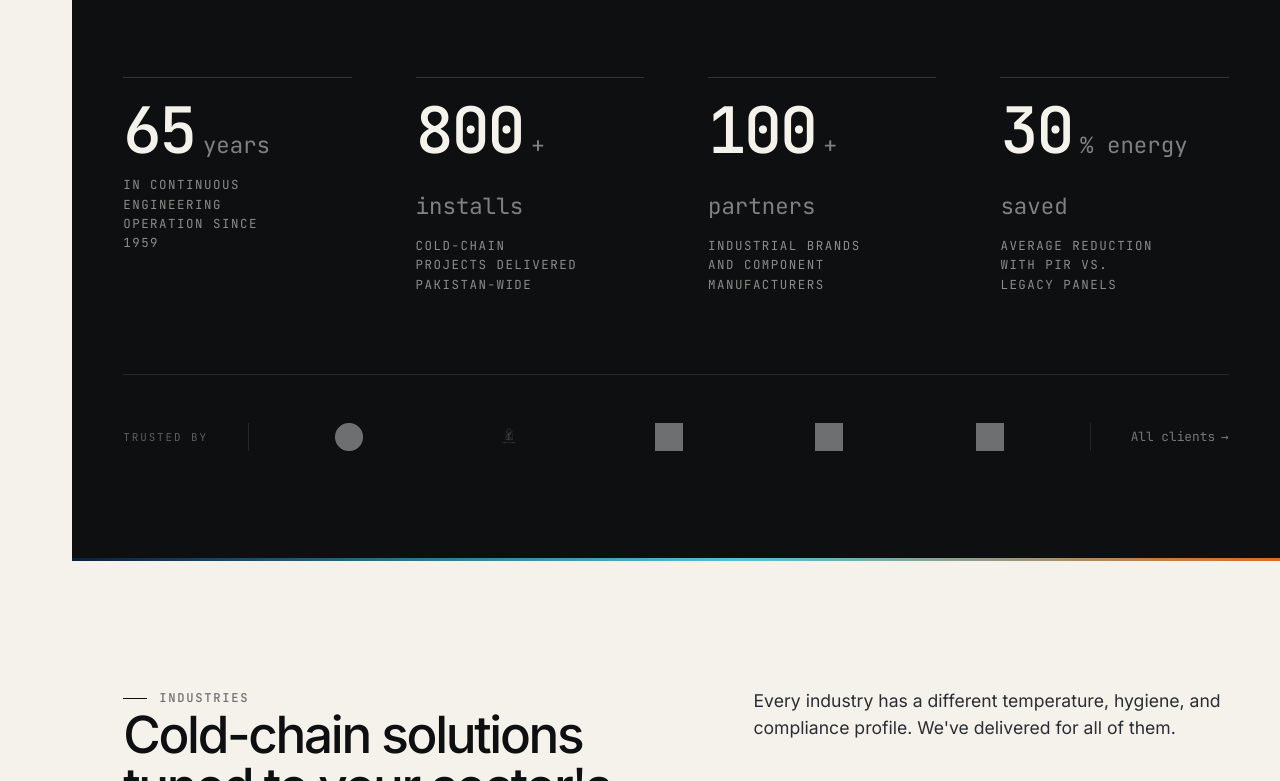
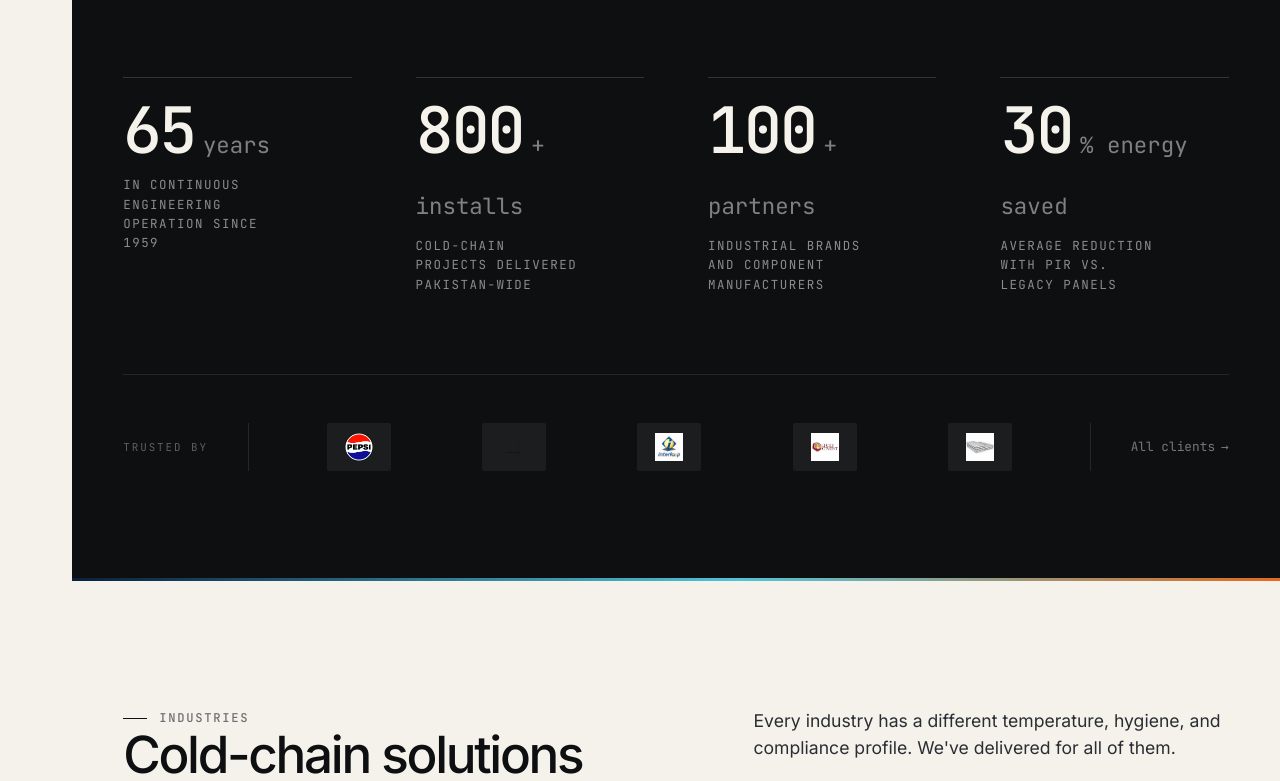
Before and after one commit to akifhazarvi/izharfoster, a plain HTML site: page index.html in a window 1280 px wide. Shown: the part 4458-5239 px from the top of the page. Drawn offline with Linux system fonts and the light colour scheme.

Commit message:
Fix trust logos — show original colours, no CSS filter
brightness(0)invert(1) destroyed logos with transparent backgrounds
(Pepsi, Sapphire = RGBA PNGs). New approach: original colours shown
at 0.7 opacity, each logo wrapped in .trust-logo-item pill with subtle
semi-transparent background so logos are legible regardless of whether
they have a white or transparent bg. Hover lifts opacity to 1.

Co-Authored-By: Claude Sonnet 4.6 <noreply@anthropic.com>

```diff
--- a/css/style.css
+++ b/css/style.css
@@ -849,20 +849,28 @@ h1, h2, h3, h4 {
   align-items: center;
   justify-content: space-around;
   gap: 0;
-  padding: 0 20px;
+  padding: 0 32px;
   border-left: 1px solid rgba(245,242,236,.1);
   border-right: 1px solid rgba(245,242,236,.1);
 }
+.trust-logo-item {
+  display: flex;
+  align-items: center;
+  justify-content: center;
+  padding: 10px 18px;
+  background: rgba(245,242,236,.06);
+  border-radius: 2px;
+  transition: background .2s;
+}
+.trust-logo-item:hover { background: rgba(245,242,236,.12); }
 .trust-logo-row img {
   height: 28px;
   width: auto;
   max-width: 90px;
   object-fit: contain;
-  filter: brightness(0) invert(1);
-  opacity: .4;
-  transition: opacity .2s;
-}
-.trust-logo-row img:hover { opacity: .75; }
+  display: block;
+}
+.trust-logo-item:hover img { opacity: 1; }
 .trust-more {
   font-family: var(--font-mono);
   font-size: .8rem;
--- a/index.html
+++ b/index.html
@@ -369,11 +369,11 @@
       <div class="trust-logos">
         <span class="trust-label mono">Trusted by</span>
         <div class="trust-logo-row">
-          <img src="images/client-pepsi.png" alt="PepsiCo" loading="lazy">
-          <img src="images/client-sapphire.png" alt="Sapphire Group" loading="lazy">
-          <img src="images/client-interloop.png" alt="Interloop" loading="lazy">
-          <img src="images/client-lucky-cement.png" alt="Lucky Cement" loading="lazy">
-          <img src="images/client-engro.png" alt="Engro" loading="lazy">
+          <div class="trust-logo-item"><img src="images/client-pepsi.png" alt="PepsiCo" loading="lazy"></div>
+          <div class="trust-logo-item"><img src="images/client-sapphire.png" alt="Sapphire Group" loading="lazy"></div>
+          <div class="trust-logo-item"><img src="images/client-interloop.png" alt="Interloop" loading="lazy"></div>
+          <div class="trust-logo-item"><img src="images/client-lucky-cement.png" alt="Lucky Cement" loading="lazy"></div>
+          <div class="trust-logo-item"><img src="images/client-engro.png" alt="Engro" loading="lazy"></div>
         </div>
         <a href="clients.html" class="trust-more mono">All clients <span>→</span></a>
       </div>
```
